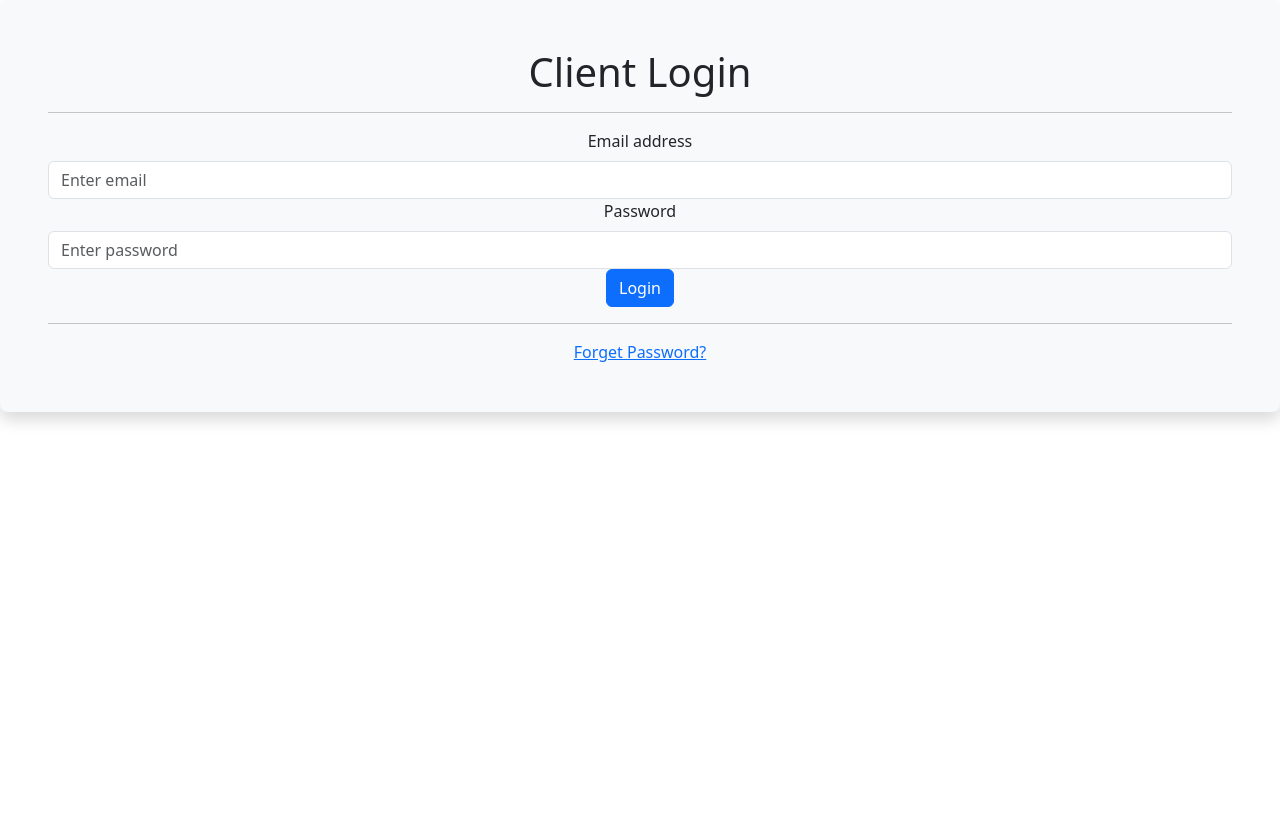
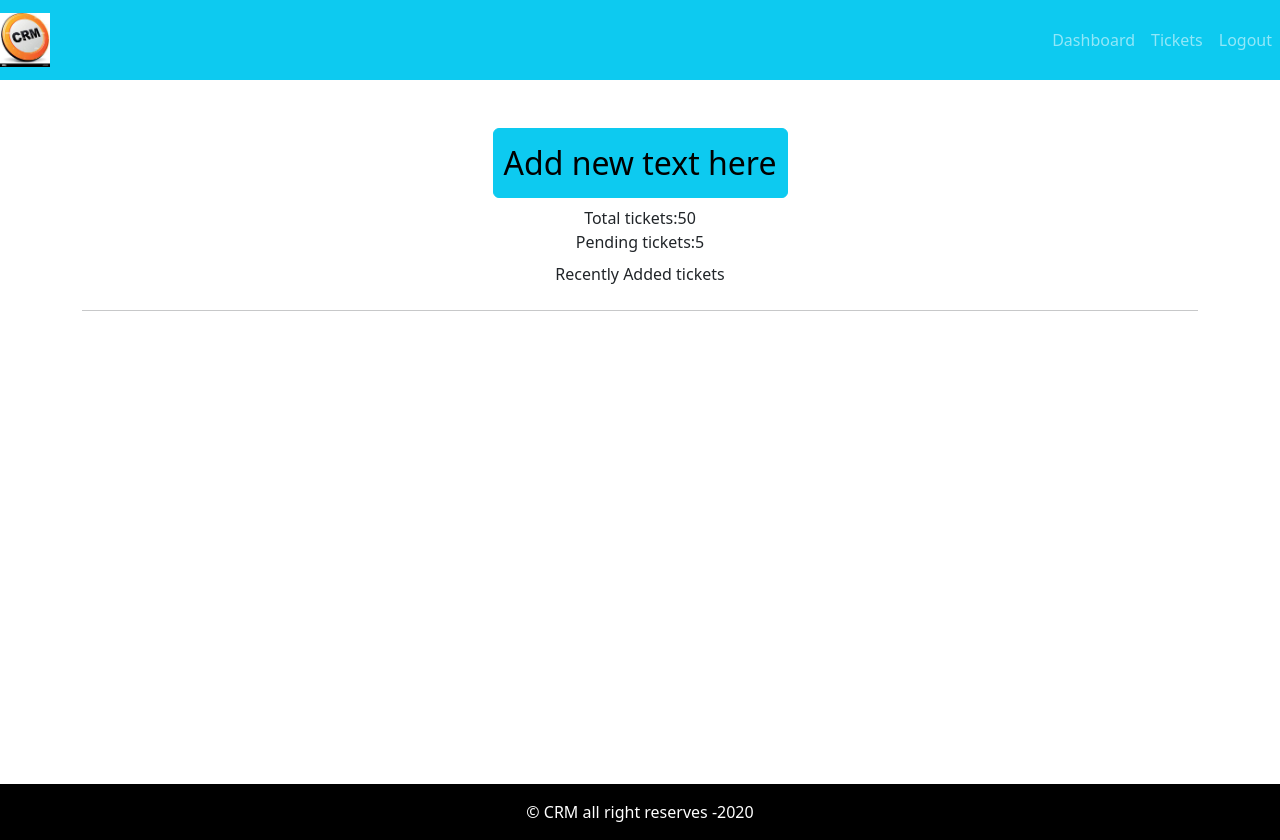
Before and after one commit to tiwraj441/crm_ticket, a React (Create React App) app: page / in a window 1280 px wide. Before the commit the page ends 800 px from the top, so only its background shows below. Built offline with nearby package versions, Linux system fonts and the light colour scheme.

Commit message:
dashboard

```diff
--- a/package.json
+++ b/package.json
@@ -11,7 +11,7 @@
     "react": "^18.3.1",
     "react-bootstrap": "^2.10.4",
     "react-dom": "^18.3.1",
-    "react-scripts": "5.0.1",
+    "react-scripts": "^5.0.1",
     "web-vitals": "^2.1.4"
   },
   "scripts": {
--- a/src/App.css
+++ b/src/App.css
@@ -1,38 +1,27 @@
-.App {
-  text-align: center;
+.default.layout{
+  display: grid;
+  grid-template-rows: 80px auto 3rem;
+
+  grid-template-areas:
+  "header"
+  "main"
+  "footer"
+
 }
 
-.App-logo {
-  height: 40vmin;
-  pointer-events: none;
+
+header{
+  grid-area: header;
 }
 
-@media (prefers-reduced-motion: no-preference) {
-  .App-logo {
-    animation: App-logo-spin infinite 20s linear;
-  }
+main{
+  grid-area: main;
+  min-height: 88vh;
 }
 
-.App-header {
-  background-color: #282c34;
-  min-height: 100vh;
-  display: flex;
-  flex-direction: column;
-  align-items: center;
-  justify-content: center;
-  font-size: calc(10px + 2vmin);
+footer{
+  grid-area: footer;
+  background: black;
+  padding: 1rem;
   color: white;
 }
-
-.App-link {
-  color: #61dafb;
-}
-
-@keyframes App-logo-spin {
-  from {
-    transform: rotate(0deg);
-  }
-  to {
-    transform: rotate(360deg);
-  }
-}
--- a/src/App.js
+++ b/src/App.js
@@ -1,10 +1,23 @@
 import React from "react";
+
 import './App.css';
-  import {Entry} from "./page/entry/Entry.page"
+import { DefaultLayout } from "./layout/DefaultLayout";
+import { Dashboard } from "./page/dashboard/Dashboard.page";
+
 function App() {
   return (
     <div className="App">
-      <Entry />
+      {/*<Entry/>*/}
+     <DefaultLayout>
+
+
+      <Dashboard/>
+
+
+
+
+     </DefaultLayout>
+
     </div>
   );
 }
--- /dev/null
+++ b/src/layout/DefaultLayout.js
@@ -0,0 +1,34 @@
+import React from 'react'
+import {Header} from './partials/Header.comp'
+import {Footer} from './partials/Footer.comp'
+
+export const DefaultLayout = ({children}) => {
+    return(
+       <div>
+        <div className="default-layout">
+          <Header className="header">
+          <Header />
+
+
+
+          </Header>
+
+
+        <main className='main'>
+
+        {children}
+
+        </main>
+
+
+        <footer className='footer'>
+        <Footer />
+
+
+        </footer>
+
+
+       </div>
+       </div>
+    );
+};
--- /dev/null
+++ b/src/layout/partials/Footer.comp.js
@@ -0,0 +1,8 @@
+import React from "react";
+
+export const Footer = () => {
+    return( <div className="text-center copy-right">
+        &copy; CRM all right reserves -2020
+    </div>
+    );
+};
--- /dev/null
+++ b/src/layout/partials/Header.comp.js
@@ -0,0 +1,31 @@
+import React from "react";
+import {Navbar, Nav, NavbarBrand, NavbarToggle, NavbarCollapse} from "react-bootstrap";
+import logo from "../../assets/img/logo.png";
+
+export const Header = () => {
+    return <Navbar
+
+        collapseOnSelect
+        bg="info"
+        variant="dark"
+        expand="md">
+
+
+
+
+
+        <NavbarBrand>
+        <img src={logo} alt="logo" width="50 px" />
+        </NavbarBrand>
+
+        <NavbarToggle aria-controls="basic-navbar-nav"/>
+
+         <NavbarCollapse id="basic-navbar-nav ">
+            <Nav className="ms-auto">
+                <Nav.Link href="/dashboard">Dashboard</Nav.Link>
+                <Nav.Link href="/dashboard">Tickets</Nav.Link>
+                <Nav.Link href="/dashboard">Logout</Nav.Link>
+            </Nav>
+         </NavbarCollapse>
+</Navbar>;
+};
--- /dev/null
+++ b/src/page/dashboard/Dashboard.page.js
@@ -0,0 +1,34 @@
+import React from "react";
+import { Container, Row, Col, Button } from "react-bootstrap";
+import 'bootstrap/dist/css/bootstrap.min.css';
+
+export const Dashboard = () => {
+    return (
+        <Container>
+            <Row>
+                <Col className="text-center mt-5 mb-2">
+                    <Button variant="info" style={{ fontSize: "2rem", padding: "10px" }}>Add new text here</Button>
+                </Col>
+            </Row>
+            <Row>
+            <Col className="text-center  mb-2">
+                 <div> Total tickets:50</div>
+                 <div>Pending tickets:5</div>
+
+
+            </Col>
+            </Row>
+            <Row>
+            <Col className="text-center  mb-2">
+                  Recently Added tickets
+
+
+            </Col>
+            </Row>
+            <hr/>
+
+
+
+        </Container>
+    );
+};
```
Also changed, not shown: src/assets/img/logo.png (added), 1 other file (tests, documents, lock files or other folders).
